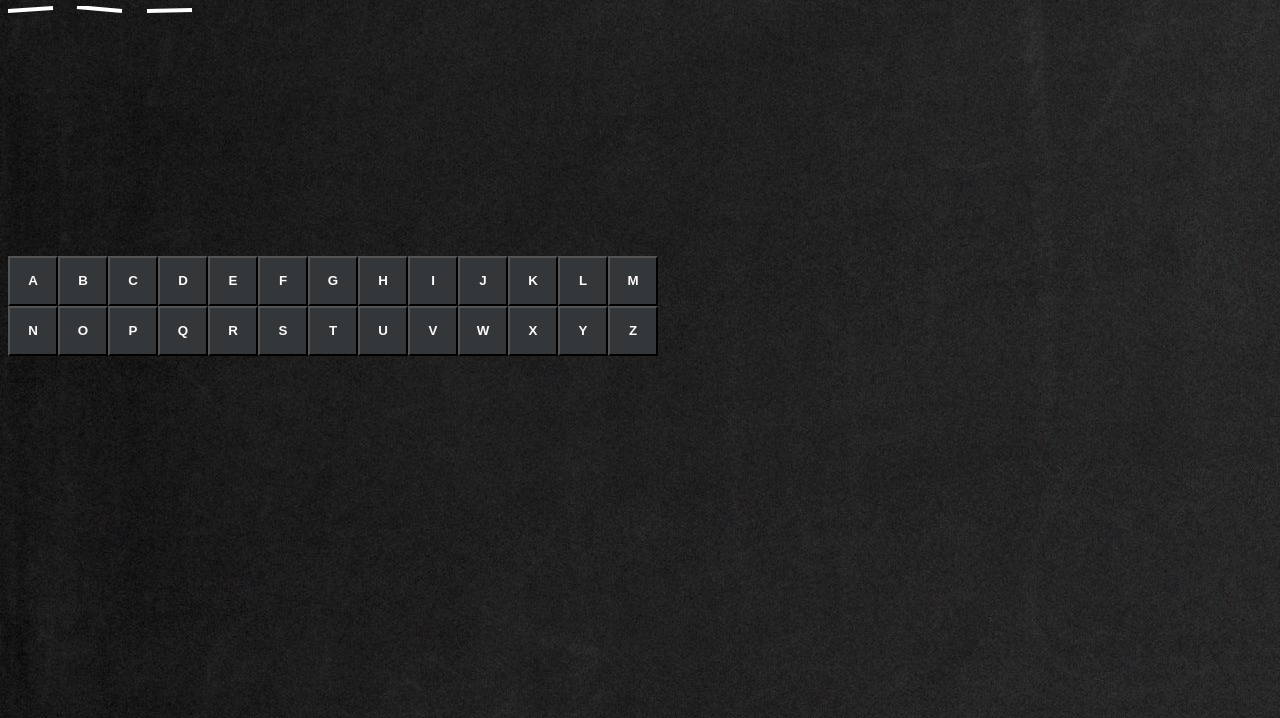
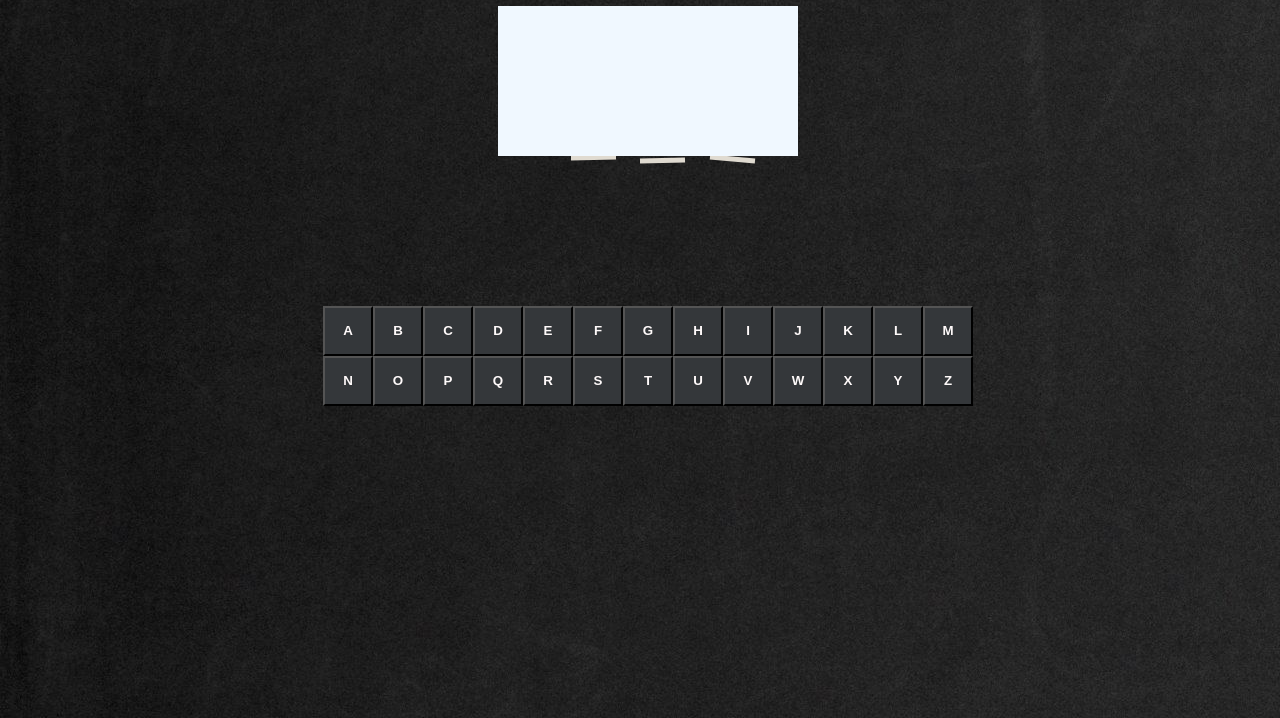
Before and after one commit to SowaDev/Hangman, a plain HTML site: page index.html in a window 1280 px wide. Shown: the part 82-800 px from the top of the page. Drawn offline with Linux system fonts and the light colour scheme.

Commit message:
commit before branching

```diff
--- a/app.js
+++ b/app.js
@@ -2,11 +2,11 @@ const words = ['marine', 'butterfly', 'house', 'animal', 'bridge', 'car']
 const alphabet = ['A', 'B', 'C', 'D', 'E', 'F', 'G', 'H', 'I', 'J', 'K',
 'L', 'M', 'N', 'O', 'P', 'Q', 'R', 'S', 'T', 'U', 'V', 'W', 'X', 'Y', 'Z']
 
-let wordToGuess = words[Math.floor(Math.random() * words.length)]
+let wordToGuess = words[Math.floor(Math.random() * words.length)].toUpperCase();
 document.getElementById('welcomeText').innerText = wordToGuess
 const firstRow = document.querySelector('.firstRow')
 const secondRow = document.querySelector('.secondRow')
-
+var drawXCoordinates = [0]
 
 const createButtons = () => {
     for(let i = 0; i < alphabet.length; i++){
@@ -14,6 +14,10 @@ const createButtons = () => {
         letter.setAttribute('letterId', alphabet[i])
         letter.innerText = alphabet[i]
         letter.className='letterClass'
+        letter.addEventListener("click", function(){
+            check(alphabet[i])
+            this.style.visibility = 'hidden'
+        })
         if(i < 13)
             firstRow.appendChild(letter)
         else
@@ -22,12 +26,10 @@ const createButtons = () => {
 }
 
 
-
 const drawUnderscores = word => {
     /** @type {HTMLCanvasElement} */
     const canvas = document.querySelector('.underscores')
-    //canvas.width = canvas.parentNode.getBoundingClientRect().width;
-    canvas.width = document.querySelector('.container').offsetWidth;
+    canvas.width = 800;
     const ctx = canvas.getContext("2d")
     const lineLength = 45;
     let beggining = 0;
@@ -35,15 +37,16 @@ const drawUnderscores = word => {
         let space = Math.floor(Math.random()*10 + 20)
         beggining = drawALine(ctx, beggining, lineLength, space)
     }
+    moveToMiddle(canvas, beggining)
 }
 
 const drawALine = (ctx, beggining, lineLength, space) => {
     /** @type {HTMLCanvasElement} */
-    //ctx.lineWidth = Math.floor(Math.random()*2 + 3)
-    ctx.lineWidth = 4;
+    drawXCoordinates.push(beggining)
+    ctx.lineWidth = Math.floor(Math.random()*2 + 4)
     let heightA = Math.floor(Math.random()*6)
     let heightB = Math.floor(Math.random()*6)
-    ctx.strokeStyle = 'white'
+    ctx.strokeStyle = '#e0dbd1'
     ctx.beginPath();
     ctx.moveTo(beggining, heightA)
     beggining += lineLength
@@ -54,18 +57,54 @@ const drawALine = (ctx, beggining, lineLength, space) => {
     return beggining
 }
 
-const drawBigLine = () => {
-    var canvas = document.querySelector('.bigLine')
-    var ctx = canvas.getContext("2d")
-    ctx.lineWidth = 5;
-    ctx.beginPath();
-    ctx.moveTo(0, 0)
-    ctx.lineTo(300, 0)
-    ctx.stroke()
+const moveToMiddle = (canvas, length) => {
+    let move = 850 - length
+    canvas.style.paddingLeft = `${move}px`
 }
+
+const check = letter => {
+    console.log(letter)
+    if(wordToGuess.toUpperCase().includes(letter)){
+        console.log('includes')
+        drawLetter(letter)
+    } else {
+        console.log("doesn't include")
+        drawHangman();
+    }
+}
+
+const drawLetter = letter => {
+    const canvas = document.querySelector('.letters')
+    canvas.width = 800;
+    const ctx = canvas.getContext("2d")
+    var indices = findIndices(letter)
+    ctx.font = "30px Arial";
+    ctx.fillStyle = '#e0dbd1'
+    ctx.fillText("Hello World", 10, 50);
+    // for(let i = 0; i < indices.length; i++){
+    //     console.log(drawXCoordinates[indices[i]])
+    //     ctx.font = "30px Comic Sans MS"
+    //     ctx.fillStyle = '#e0dbd1'
+    //     ctx.strokeText(letter, drawXCoordinates[indices[i]],0)
+    // }
+}
+
+const findIndices = letter => {
+    let indices = []
+    index = wordToGuess.indexOf(letter)
+    while(index != -1){
+        indices.push(index)
+        index = wordToGuess.indexOf(letter, index + 1)
+    }
+    return indices
+}
+
+const drawHangman = () => {
+
+}
+
+console.log(wordToGuess.includes('a'))
 
 
 createButtons()
-//drawALine()
 drawUnderscores(wordToGuess)
-drawBigLine()
--- a/index.css
+++ b/index.css
@@ -1,10 +1,29 @@
 body {
     background-image: url('chalkboard.jpg');
+    min-height: 100%;
+    min-width: 1024px;
+
+    /* Set up proportionate scaling */
+    width: 100%;
+    height: auto;
+
+    /* Set up positioning */
+    position: fixed;
+    top: 0;
+    left: 0;
+    color: snow;
+    font-weight: bolder;
+}
+
+
+.container {
     display: flex;
     flex-direction: column;
+    align-items: center;
 }
-.container {
-    justify-content: center;
+
+.letters {
+    background-color: aliceblue;
 }
 .letterClass {
     height: 50px;
@@ -13,22 +32,11 @@ body {
     color:snow;
     font-weight: bold;
 }
+
+/*
 .hanger {
+    height: 300px;
+    width: 300px;
     background-color: aliceblue;
-    margin: auto;
 }
-
-.underscores {
-    justify-content: center;
-}
-
-
-.bigLine{
-    padding-top: 100px;
-}
-
-
-.alphabet {
-    width: 700px;
-    padding-top: 100px;
-}
+*/
--- a/index.html
+++ b/index.html
@@ -1,3 +1,4 @@
+<!DOCTYPE html>
 <html>
     <head>
         <meta charset="UTF-8">
@@ -8,6 +9,7 @@
         <h1 id="welcomeText"></h1>
         <div class="container">
             <div class="hanger"></div>
+            <canvas class="letters"></canvas>
             <canvas class="underscores"></canvas>
             <div class = "alphabet">
                 <div class = "firstRow"></div>
```
